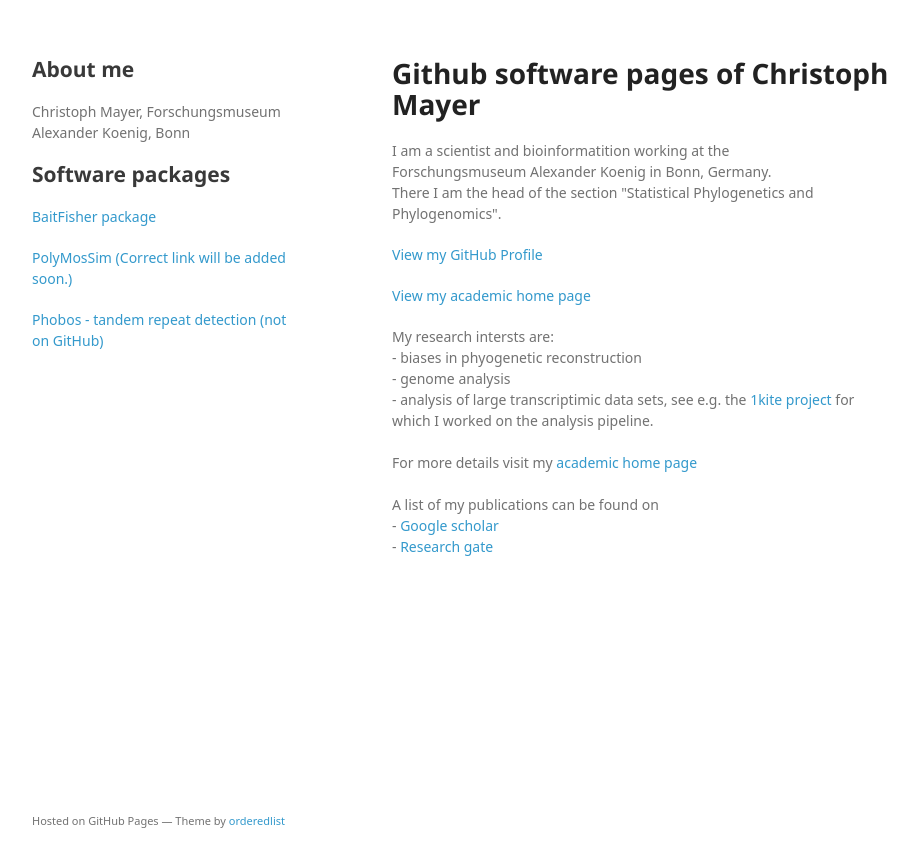
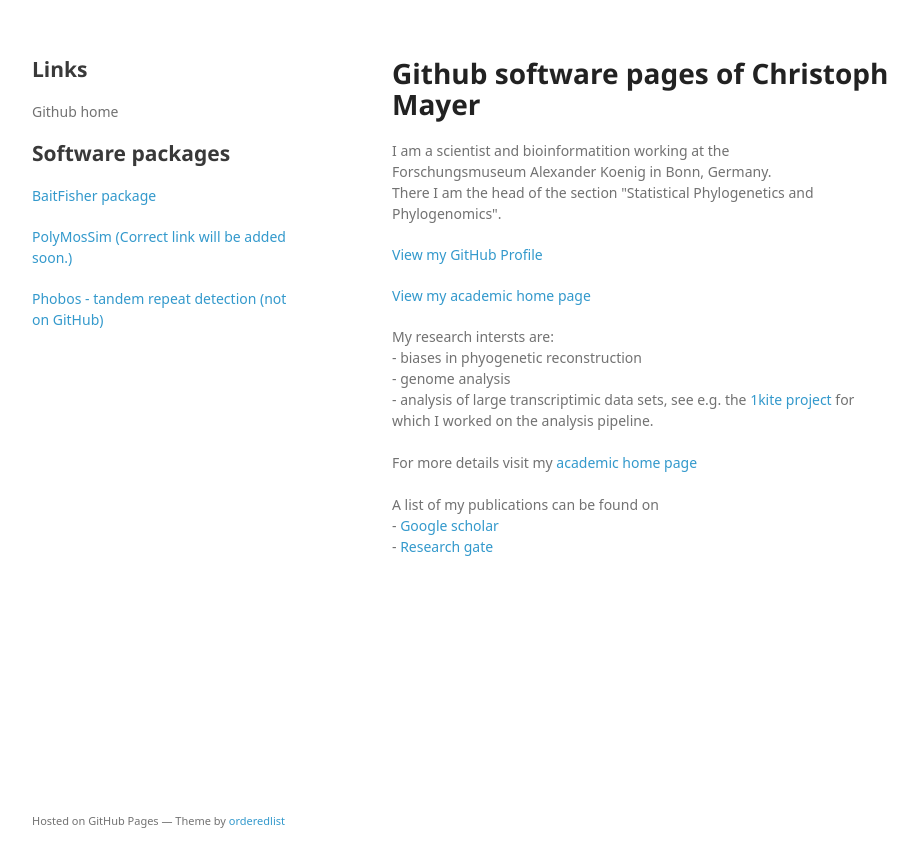
Before and after one commit to cmayer/cmayer.github.io, a Jekyll site: the page index.html, which Jekyll copies as it is, in a window 1280 px wide. Shown: the top 867 px of the page, without its empty margins (178-1096 px from the left). Built offline with Jekyll 4.4.1, drawn with Linux system fonts in a browser that asks for light colours; some web fonts are replaced.

Commit message:
Update index.html

```diff
--- a/index.html
+++ b/index.html
@@ -15,8 +15,8 @@
   <body>
     <div class="wrapper">
       <header>
-        <h2>About me</h2>
-        <p>Christoph Mayer, Forschungsmuseum Alexander Koenig, Bonn</p>
+        <h2>Links</h2>
+        <p>Github home</p>
 
         <h2>Software packages</h2>
         <p class="view"><a href="https://github.com/cmayer">BaitFisher package</a></p>
```
